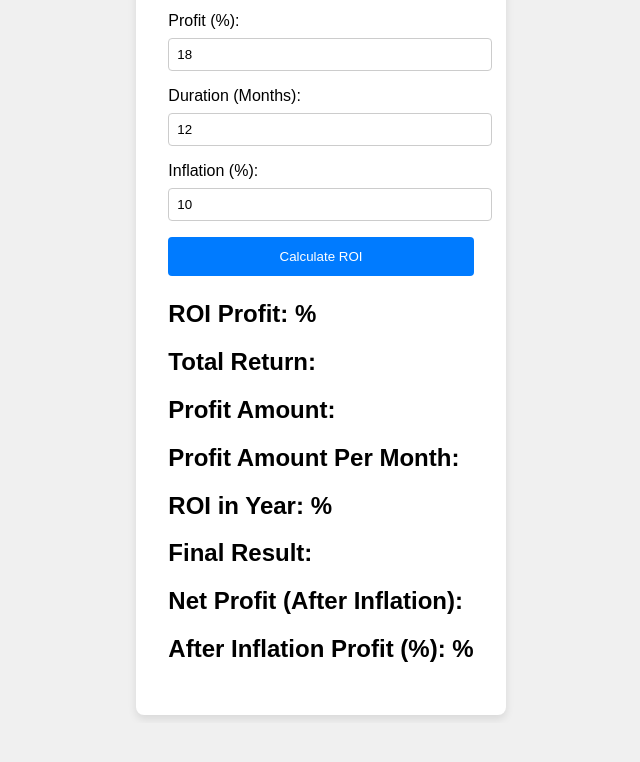
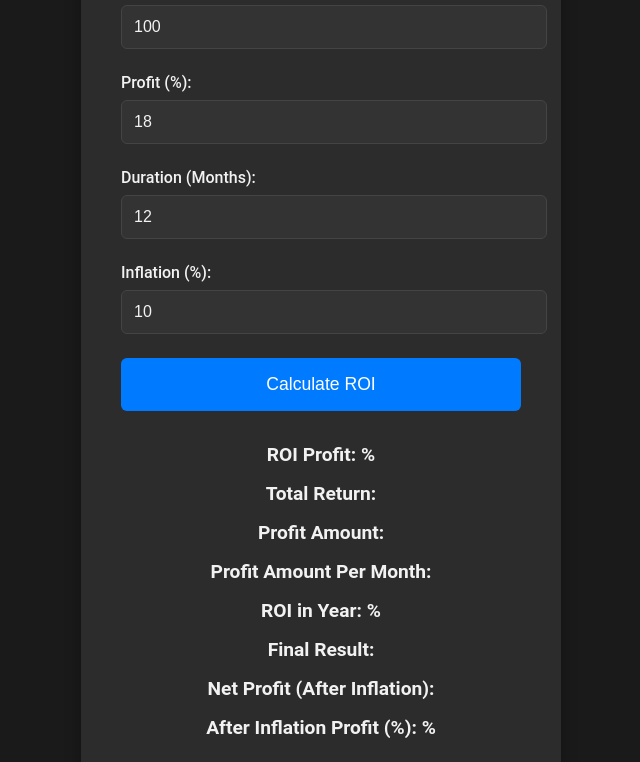
Before and after one commit to NFRIDOY/beat10get10n10, a plain HTML site: page index.html in a window 1280 px wide. Shown: the part 183-945 px from the top of the page, without its empty margins (319-959 px from the left). Before the commit the page ends 906 px from the top, so only its background shows below. Drawn offline with Linux system fonts and the light colour scheme.

Commit message:
💄 Updated the style.css file to give the calculators a modern,   dark-themed look. The changes include a new color scheme, improved   typography, and a more organized layout.

```diff
--- a/style.css
+++ b/style.css
@@ -1,45 +1,82 @@
+
 body {
-    font-family: sans-serif;
+    font-family: 'Roboto', sans-serif;
     display: flex;
     justify-content: center;
     align-items: center;
     min-height: 100vh;
-    background-color: #f0f0f0;
+    background-color: #1a1a1a;
+    color: #f2f2f2;
 }
 
 .calculator {
-    background-color: #fff;
-    padding: 2rem;
-    border-radius: 8px;
-    box-shadow: 0 4px 8px rgba(0, 0, 0, 0.1);
+    background-color: #2c2c2c;
+    padding: 2.5rem;
+    border-radius: 12px;
+    box-shadow: 0 8px 16px rgba(0, 0, 0, 0.3);
+    width: 400px;
+    margin: 2rem;
+}
+
+h1, h2 {
+    text-align: center;
+    color: #00aaff;
 }
 
 .input-group {
-    margin-bottom: 1rem;
+    margin-bottom: 1.5rem;
 }
 
 label {
     display: block;
     margin-bottom: 0.5rem;
+    font-weight: 500;
 }
 
 input {
     width: 100%;
-    padding: 0.5rem;
-    border: 1px solid #ccc;
-    border-radius: 4px;
+    padding: 0.75rem;
+    border: 1px solid #444;
+    border-radius: 6px;
+    background-color: #333;
+    color: #f2f2f2;
+    font-size: 1rem;
 }
 
 button {
     width: 100%;
-    padding: 0.75rem;
+    padding: 1rem;
     background-color: #007bff;
     color: #fff;
     border: none;
-    border-radius: 4px;
+    border-radius: 6px;
     cursor: pointer;
+    font-size: 1.1rem;
+    transition: background-color 0.3s ease;
+}
+
+button:hover {
+    background-color: #0056b3;
 }
 
 .result {
-    margin-top: 1.5rem;
+    margin-top: 2rem;
+    text-align: left;
 }
+
+.result h2 {
+    font-size: 1.2rem;
+    margin-bottom: 1rem;
+    color: #f2f2f2;
+}
+
+.result span {
+    color: #00aaff;
+    font-weight: 700;
+}
+
+.result p {
+    font-style: italic;
+    color: #aaa;
+    text-align: center;
+}
```
